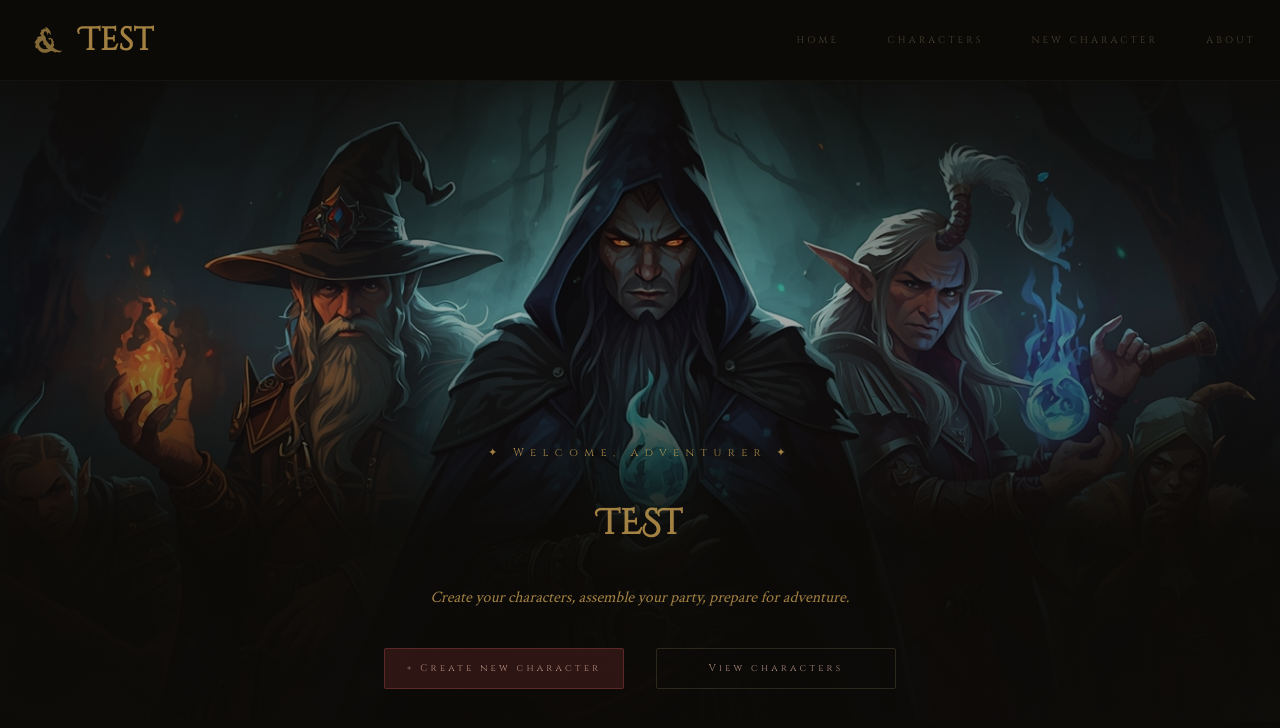
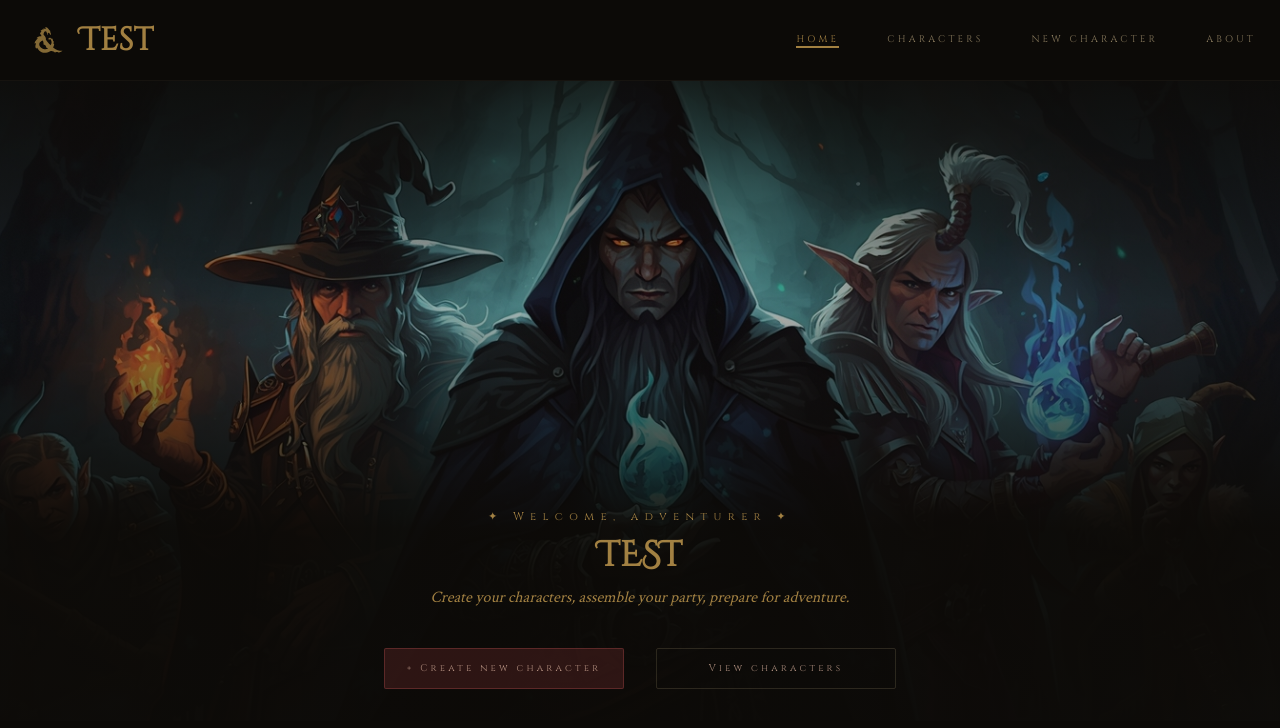
Before and after one commit to iremstalbrand/react-dnd-tracker, a React (Vite) app: page / in a window 1280 px wide. Shown: the top 728 px of the page. Built offline with nearby package versions, Linux system fonts and the light colour scheme.

Commit message:
fix: CSS fixes, add active NavLink, remove console logs

```diff
--- a/src/App.jsx
+++ b/src/App.jsx
@@ -10,8 +10,6 @@
   function addCharacter(newCharacter) {
     setCharacters((prev) => [...prev, { ...newCharacter, id: Date.now() }]);
   }
-
-  //console.log(characters);
 
   function deleteCharacter(id) {
     setCharacters((prev) => prev.filter((character) => character.id !== id));
--- a/src/components/CharacterCard/CharacterCard.css
+++ b/src/components/CharacterCard/CharacterCard.css
@@ -1,7 +1,5 @@
 
 .character-card {
-  margin-top: 2rem;
-  margin-left: 1rem;
   display: flex;
   flex-direction: column;
   gap: 0.8rem;
@@ -18,10 +16,11 @@
   justify-content: space-between;
   align-items: flex-start;
   text-transform: uppercase;
+
 }
 
 .card-header p {
-  font-size: 0.6rem;
+  font-size: 0.7rem;
   letter-spacing: 0.1rem;
   padding-top: 0.5rem;
 }
@@ -47,7 +46,7 @@
 
 .card-stats h4, .card-spells h4, .card-backstory h4 {
   font-family: var(--font-heading);
-  font-size: 0.55rem;
+  font-size: 0.65rem;
   letter-spacing: 3px;
   color: var(--text-dim);
   margin-bottom: 0.5rem;
@@ -85,7 +84,7 @@
 
 .card-backstory p {
   font-style: italic;
-  font-size: 0.6rem;
+  font-size: 0.7rem;
 }
 
 .card-buttons {
--- a/src/components/CharacterForm/CharacterForm.css
+++ b/src/components/CharacterForm/CharacterForm.css
@@ -1,4 +1,4 @@
-h2 {
+.form-section h2 {
   padding-bottom:2rem;
   font-family: var(--font-heading);
 }
--- a/src/components/CharacterForm/CharacterForm.jsx
+++ b/src/components/CharacterForm/CharacterForm.jsx
@@ -1,13 +1,9 @@
 import "./CharacterForm.css";
 import { useState, useEffect } from "react";
 import { getRaces, getClasses, getSpells } from "../../api/dndApi";
+import { useNavigate } from "react-router";
 
-export default function CharacterForm({
-  onSubmit,
-  editingCharacter,
-  onUpdate,
-}) {
-  const [characterForm, setCharacterForm] = useState({
+const formState = {
   characterName: "",
   characterRace: "",
   characterClass: "",
@@ -21,7 +17,15 @@
   wis: 10,
   cha: 10,
   backstory: "",
-  });
+};
+
+export default function CharacterForm({
+  onSubmit,
+  editingCharacter,
+  onUpdate,
+}) {
+  const navigate = useNavigate();
+  const [characterForm, setCharacterForm] = useState(formState);
 
   function formUpdate(event) {
     const { name, value } = event.target;
@@ -29,7 +33,6 @@
       ...prev,
       [name]: value,
     }));
-    //console.log(name,value);
   }
 
   function handleSubmit(event) {
@@ -39,6 +42,8 @@
     } else {
       onSubmit(characterForm);
     }
+    setCharacterForm(formState);
+    navigate("/characters");
   }
 
   function toggleSpell(spellName) {
@@ -64,11 +69,9 @@
   useEffect(() => {
     async function fetchData() {
       const racesData = await getRaces();
-      //console.log("Races:", racesData)
       setRaces(racesData);
 
       const classesData = await getClasses();
-      //console.log("Classes:", classesData)
       setClasses(classesData);
     }
     fetchData();
--- a/src/components/CharacterList/CharacterList.css
+++ b/src/components/CharacterList/CharacterList.css
@@ -2,10 +2,16 @@
   display: grid;
   grid-template-columns: repeat(auto-fill, minmax(20rem, 1fr));
   gap: 1rem;
-  padding: 1rem;
   align-items: start;
+    padding: 0 2rem;
+
 }
 
-h2 {
+.character-list-section h2 {
+  padding:2rem;
+  font-family: var(--font-heading);
+}
+
+.character-list-section > p {
   padding: 2rem;
 }
--- a/src/components/CharacterList/CharacterList.jsx
+++ b/src/components/CharacterList/CharacterList.jsx
@@ -6,7 +6,7 @@
   editCharacter,
 }) {
   return (
-    <section>
+    <section className="character-list-section">
       <h2>Your Characters</h2>
       <div className="character-list">
         {characters.length > 0 ? (
--- a/src/components/Header/Header.css
+++ b/src/components/Header/Header.css
@@ -5,7 +5,6 @@
   justify-content: space-between;
   align-items: center;
   border-bottom: 1px solid var(--border);
-  padding: 0 1.5rem;
   padding: 1rem 1.5rem;
 }
 
@@ -43,3 +42,8 @@
   color: var(--logo);
   border-bottom: 2px solid var(--logo);
 }
+
+.nav-links a.active {
+  color: var(--logo);
+  border-bottom: 2px solid var(--logo);
+}
--- a/src/index.css
+++ b/src/index.css
@@ -15,7 +15,7 @@
   /* Text */
   --logo: rgba(212, 168, 85, 0.75);
   --text-nav: rgba(190, 170, 130, 0.8);
-  --text-dim: rgba(190, 170, 130, 0.35);
+  --text-dim: rgba(190, 170, 130, 0.70);
 
   /* Borders */
   --border: rgba(190, 170, 130, 0.06);
```
Lines whose indentation alone changed are shown as unchanged.
